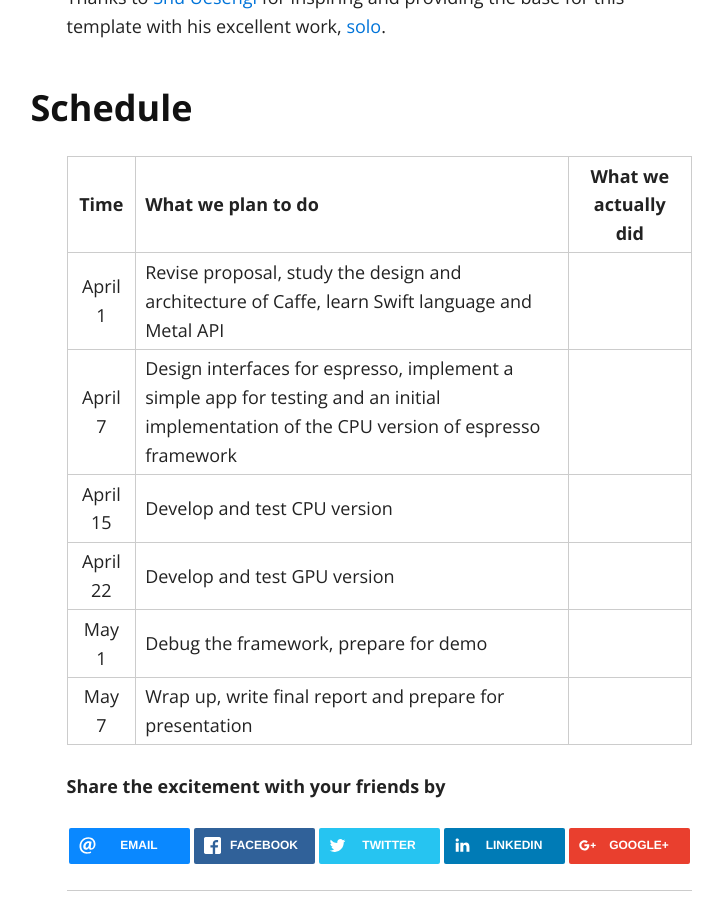
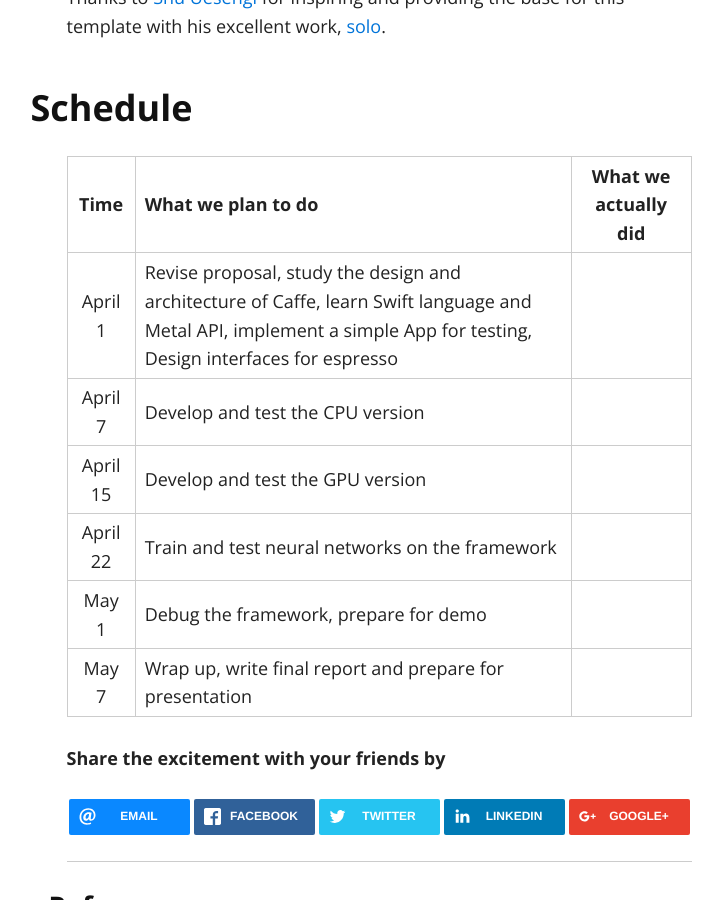
Before and after one commit to codinfox/espresso, a Jekyll site: the page built from index.md, in a window 1280 px wide and 900 px high, scrolled down 4106 px. Shown: the whole window, without its empty margins (261-984 px from the left). Built offline with Jekyll 4.4.1, drawn with Linux system fonts in a browser that asks for light colours; nearby versions of some CDN libraries.

Commit message:
changed schedule

```diff
--- a/index.md
+++ b/index.md
@@ -87,10 +87,10 @@ Thanks to [Shu Uesengi](https://github.com/chibicode) for inspiring and providin
 
 |   Time    | What we plan to do | What we actually did  |
 |:---------:|:-------------------|:-----:|
-| April 1   | Revise proposal, study the design and architecture of Caffe, learn Swift language and Metal API      |  |
-| April 7   | Design interfaces for espresso, implement a simple app for testing and an initial implementation of the CPU version of espresso framework           |    |
-| April 15  | Develop and test CPU version |     |
-| April 22  | Develop and test GPU version |  |
+| April 1   | Revise proposal, study the design and architecture of Caffe, learn Swift language and Metal API, implement a simple App for testing, Design interfaces for espresso |  |
+| April 7   | Develop and test the CPU version |    |
+| April 15  | Develop and test the GPU version |     |
+| April 22  | Train and test neural networks on the framework|  |
 | May 1     | Debug the framework, prepare for demo |   |
 | May 7 	| Wrap up, write final report and prepare for presentation     |    |
 
```
